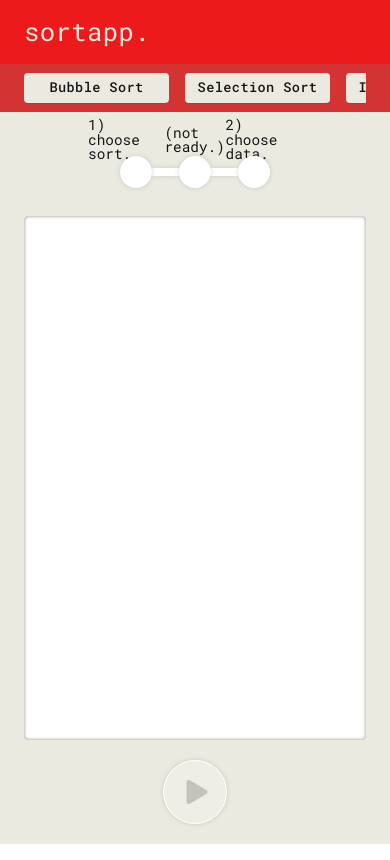
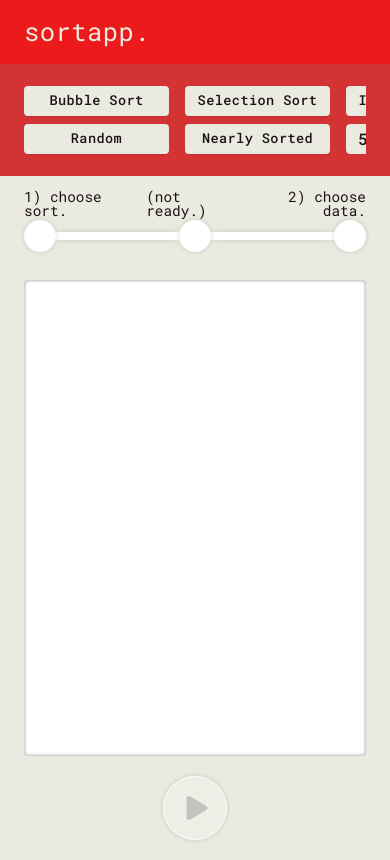
Before and after one commit to kyle4real/Sorting-Visualizer, a React (Create React App) app: page / in a window 390 px wide. Built offline with nearby package versions, Linux system fonts and the light colour scheme.

Commit message:
Making mobile responsive. Started selectionsort implementation.

```diff
--- a/src/algorithms/bubbleSort.js
+++ b/src/algorithms/bubbleSort.js
@@ -1,4 +1,4 @@
-const bubbleSort = (currentSet, dataAmount) => {
+const bubbleSort = (currentSet) => {
     const animations = [];
     // SWAP HELPER
     const swap = (arr, inx1, inx2) => {
@@ -6,7 +6,7 @@ const bubbleSort = (currentSet, dataAmount) => {
     };
     // END SWAP HELPER
     const arr = [...currentSet];
-    for (let i = dataAmount; i > 0; i--) {
+    for (let i = currentSet.length; i > 0; i--) {
         for (let j = 0; j < i - 1; j++) {
             animations.push([j, j + 1]);
             if (arr[j] > arr[j + 1]) {
--- a/src/algorithms/selectionSort.js
+++ b/src/algorithms/selectionSort.js
@@ -1,3 +1,28 @@
-const selectionSort = (dataSet) => {};
+const selectionSort = (currentSet) => {
+    const animations = [];
+    // SWAP HELPER
+    const swap = (arr, inx1, inx2) => {
+        [arr[inx1], arr[inx2]] = [arr[inx2], arr[inx1]];
+    };
+    const len = currentSet.length;
+    const arr = [...currentSet];
+    for (let i = 0; i < len; i++) {
+        let lowest = i;
+        for (let j = i + 1; j < len; j++) {
+            animations.push([j]);
+            if (arr[lowest] > arr[j]) {
+                animations.push([lowest, j]);
+                lowest = j;
+            }
+        }
+        if (lowest !== i) {
+            animations.push([i, arr[i], lowest, arr[lowest]]);
+            swap(arr, i, lowest);
+        } else {
+            animations.push([]);
+        }
+    }
+    return animations;
+};
 
 export default selectionSort;
--- a/src/animations/animations.js
+++ b/src/animations/animations.js
@@ -6,6 +6,8 @@ const BG_CHECKING = "orange";
 const BG_SWAPPED = "#1dc690";
 const BG_SORTED = "#ec1a1a";
 const BG_INITIAL = "#1a1416";
+
+export const selectionSortAnimate = (animations, speed, onFinish, amount) => {};
 
 export const bubbleSortAnimate = (animations, speed, onFinish, amount) => {
     if (animations === undefined) return;
@@ -36,10 +38,6 @@ export const bubbleSortAnimate = (animations, speed, onFinish, amount) => {
             timers.push(timer);
         } else {
             let timer;
-            // if (!animations[i].length) {
-            //     timer = setTimeout(() => {}, i * speed);
-            //     continue;
-            // }
             if (!animations[i].length) continue;
             const [barOneInx, barOneHeight, barTwoInx, barTwoHeight] = animations[i];
             const barOneStyling = dataBars[barOneInx].style;
--- a/src/components/Options/Options.module.scss
+++ b/src/components/Options/Options.module.scss
@@ -1,20 +1,47 @@
 @import "../../styles/variables.scss";
 
 .options__container {
-    height: 3rem;
+    height: 7rem;
     background: $primaryDesaturated;
+
+    @include breakpoint(sm) {
+        height: 6rem;
+    }
+
+    @include breakpoint(lg) {
+        height: 3rem;
+    }
 }
 
 .options {
     height: 100%;
     display: flex;
-    align-items: center;
-    justify-content: space-between;
-    overflow: hidden;
+    align-items: flex-start;
+    justify-content: center;
+    flex-direction: column;
+    overflow: auto;
+
+    @include breakpoint(sm) {
+        align-items: center;
+    }
+
+    @include breakpoint(lg) {
+        flex-direction: row;
+        justify-content: space-between;
+    }
 
     &__sort,
     &__data {
         display: flex;
+
+        &:not(:last-child) {
+            margin-bottom: 0.5rem;
+        }
+        @include breakpoint(lg) {
+            &:not(:last-child) {
+                margin-bottom: 0;
+            }
+        }
         button {
             &:not(:last-child) {
                 margin-right: $spacing-md;
--- a/src/components/Sorting/SetupProgress/SetupProgress.module.scss
+++ b/src/components/Sorting/SetupProgress/SetupProgress.module.scss
@@ -10,19 +10,24 @@
 
     &__setup,
     &__titles {
-        padding: 0 6rem;
         width: 100%;
         height: 3rem;
         display: flex;
         align-items: center;
         color: $secondary;
+
+        @include breakpoint(md) {
+            padding: 0 6rem;
+        }
     }
     &__titles {
-        padding: 0 4rem;
         height: 1rem;
         justify-content: space-between;
         p {
             font-size: 0.9rem;
+            &:last-child {
+                text-align: right;
+            }
         }
     }
 }
--- a/src/components/Sorting/Sorting.js
+++ b/src/components/Sorting/Sorting.js
@@ -9,7 +9,12 @@ import { randomDataSet } from "../../helpers/generateDataSet";
 import SortContext from "../../store/sort-context";
 
 import bubbleSort from "./../../algorithms/bubbleSort";
-import { bubbleSortAnimate, refreshAnimate } from "../../animations/animations";
+import {
+    bubbleSortAnimate,
+    refreshAnimate,
+    selectionSortAnimate,
+} from "../../animations/animations";
+import selectionSort from "../../algorithms/selectionSort";
 
 const Sorting = () => {
     const sortCtx = useContext(SortContext);
@@ -23,16 +28,24 @@ const Sorting = () => {
 
     useEffect(() => {
         if (sortCtx.dataAmount && sortCtx.sortSelection && sortCtx.dataSelection) {
-            const animation = bubbleSort(dataSet, dataSet.length);
+            let animation;
+            if (sortCtx.sortSelection === "Bubble Sort") {
+                animation = bubbleSort(dataSet);
+            } else if (sortCtx.sortSelection === "Selection Sort") {
+                animation = selectionSort(dataSet);
+            }
             console.log(animation);
             setAnimations(animation);
-            console.log("animations created");
         }
     }, [sortCtx.dataAmount, sortCtx.sortSelection, sortCtx.dataSelection, dataSet]);
 
     const handlePlay = () => {
-        console.log(animations);
-        const timerArr = bubbleSortAnimate(animations, 2, null, sortCtx.dataAmount);
+        let timerArr;
+        if (sortCtx.sortSelection === "Bubble Sort") {
+            timerArr = bubbleSortAnimate(animations, 2, null, sortCtx.dataAmount);
+        } else if (sortCtx.sortSelection === "Selection Sort") {
+            timerArr = selectionSortAnimate(animations, 100, null, sortCtx.dataAmount);
+        }
         setTimers(timerArr);
     };
 
--- a/src/components/Sorting/Sorting.module.scss
+++ b/src/components/Sorting/Sorting.module.scss
@@ -3,8 +3,16 @@
 $containerHeight: calc(100vh - 7rem);
 
 .sorting__container {
-    height: $containerHeight;
+    height: calc(100vh - 10rem);
     background: $white;
+
+    @include breakpoint(sm) {
+        height: calc(100cv - 6rem);
+    }
+
+    @include breakpoint(lg) {
+        height: calc(100vh - 7rem);
+    }
 }
 
 .sorting {
--- a/src/styles/variables.scss
+++ b/src/styles/variables.scss
@@ -16,3 +16,37 @@ $completedNodeSize: 2rem;
 $letterSpacing: 0.4px;
 $spacing-md: 16px;
 $borderRadius: 4px;
+
+// breakpoints
+@mixin breakpoint($point) {
+    @if $point == xl {
+        // 1120px
+        @media (min-width: 70em) {
+            @content;
+        }
+    } @else if $point == lg {
+        // 1024px
+        @media (min-width: 64em) {
+            @content;
+        }
+    } @else if $point == md {
+        // 768px
+        @media (min-width: 48em) {
+            @content;
+        }
+    } @else if $point == md-only {
+        // 767px
+        @media (max-width: 767px) {
+            @content;
+        }
+    } @else if $point == sm {
+        // 600px
+        @media (min-width: 37.5em) {
+            @content;
+        }
+    } @else if $point == sm-only {
+        @media (max-width: 599px) {
+            @content;
+        }
+    }
+}
```
